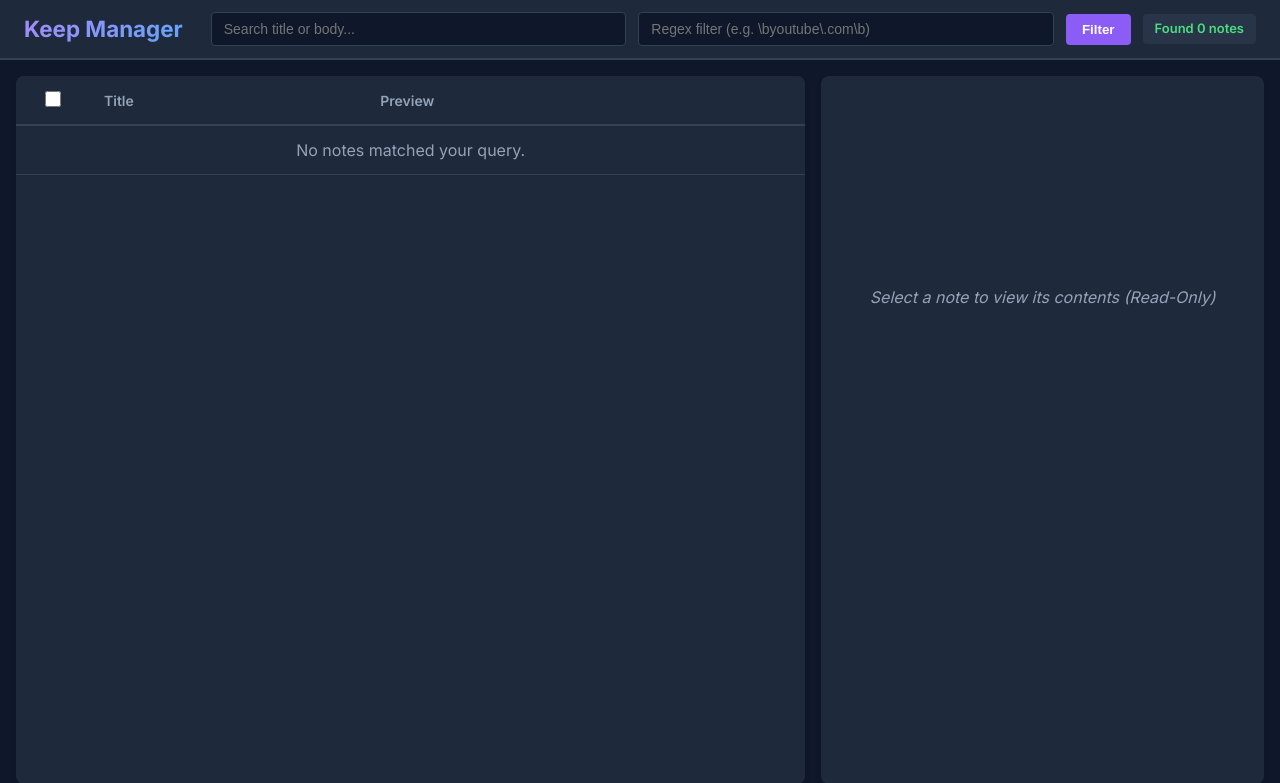
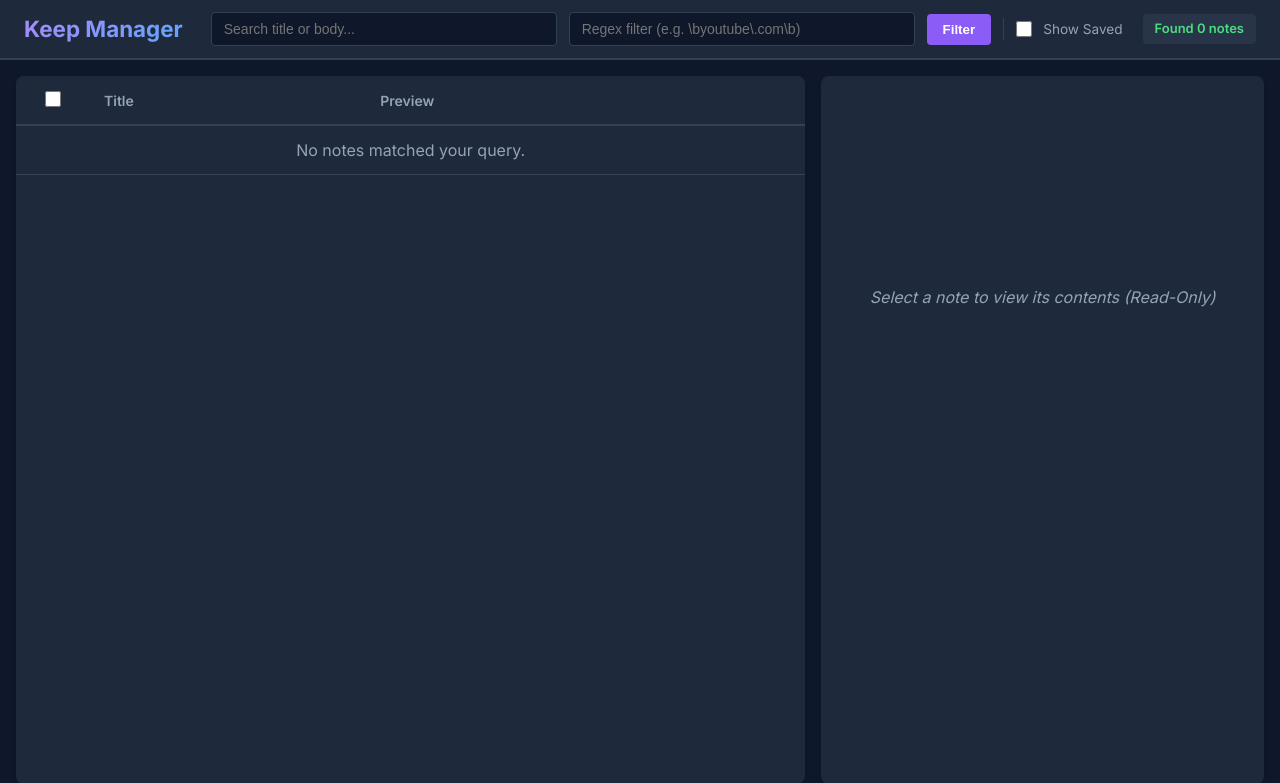
Before and after one commit to alexsmoy/keep-manager, a FastAPI app: page / in a window 1280 px wide. Shown: the top 783 px of the page. Run offline with FastAPI, Linux system fonts and the light colour scheme; data that the repository does not hold is empty.

Commit message:
Add 'save' feature

```diff
--- a/main.py
+++ b/main.py
@@ -24,6 +24,11 @@ os.makedirs("templates", exist_ok=True)
 # Mount static files
 app.mount("/static", StaticFiles(directory="static"), name="static")
 
+@app.on_event("startup")
+async def startup_event():
+    """Start background tasks on application startup."""
+    queue_manager.start_worker()
+
 @app.get("/")
 async def read_index():
     index_path = os.path.join("templates", "index.html")
@@ -43,20 +48,28 @@ class NoteModel(BaseModel):
     snippet: str
     body: str
     has_attachments: bool
+    saved: bool
 
 @app.get("/api/notes")
-async def get_notes(search: str = "", regex: str = ""):
+async def get_notes(search: str = "", regex: str = "", include_saved: bool = False, saved_only: bool = False):
     conn = get_db()
     with conn:
         cursor = conn.cursor()
+
+        base_query = "SELECT id, title, snippet, body, has_attachments, saved FROM notes WHERE trashed = 0"
+        params = []
+
+        if saved_only:
+            base_query += " AND saved = 1"
+        elif not include_saved:
+            base_query += " AND saved = 0"
+
         if search:
-            query = "SELECT id, title, snippet, body, has_attachments FROM notes WHERE trashed = 0 AND (title LIKE ? OR body LIKE ?)"
+            base_query += " AND (title LIKE ? OR body LIKE ?)"
             val = f"%{search}%"
-            cursor.execute(query, (val, val))
-        else:
-            query = "SELECT id, title, snippet, body, has_attachments FROM notes WHERE trashed = 0"
-            cursor.execute(query)
+            params.extend([val, val])
 
+        cursor.execute(base_query, params)
         rows = cursor.fetchall()
 
     notes = [dict(row) for row in rows]
@@ -109,6 +122,20 @@ async def mass_delete(req: DeleteRequest, background_tasks: BackgroundTasks):
 
     user_email = os.environ.get('KEEP_USER_EMAIL')
 
+    # Verify that NONE of the requested notes are "saved"
+    conn = get_db()
+    with conn:
+        cursor = conn.cursor()
+        placeholders = ','.join(['?'] * len(req.note_ids))
+        cursor.execute(f"SELECT id FROM notes WHERE id IN ({placeholders}) AND saved = 1", req.note_ids)
+        saved_notes = [row[0] for row in cursor.fetchall()]
+
+    if saved_notes:
+        raise HTTPException(
+            status_code=400,
+            detail=f"Cannot delete notes because {len(saved_notes)} of them are MARKED AS SAVED. Please unsave them first."
+        )
+
     # Enqueue all notes for background deletion
     queue_manager.enqueue_batch(req.note_ids, user_email)
 
@@ -133,6 +160,43 @@ async def get_queue_status():
     status = queue_manager.get_status()
     return status
 
+@app.put("/api/notes/{note_id:path}/save")
+async def save_note(note_id: str):
+    """Mark a note as saved to prevent accidental deletion and hide it from default view."""
+    conn = get_db()
+    with conn:
+        cursor = conn.cursor()
+        cursor.execute("UPDATE notes SET saved = 1 WHERE id = ?", (note_id,))
+        if cursor.rowcount == 0:
+            raise HTTPException(status_code=404, detail="Note not found")
+    return {"success": True, "note_id": note_id, "saved": True}
+
+@app.delete("/api/notes/{note_id:path}/save")
+async def unsave_note(note_id: str):
+    """Unmark a note as saved."""
+    conn = get_db()
+    with conn:
+        cursor = conn.cursor()
+        cursor.execute("UPDATE notes SET saved = 0 WHERE id = ?", (note_id,))
+        if cursor.rowcount == 0:
+            raise HTTPException(status_code=404, detail="Note not found")
+    return {"success": True, "note_id": note_id, "saved": False}
+
+class BatchSaveRequest(BaseModel):
+    note_ids: List[str]
+    saved: bool
+
+@app.post("/api/action/save")
+async def batch_save_notes(req: BatchSaveRequest):
+    """Toggle saved status for multiple notes."""
+    val = 1 if req.saved else 0
+    conn = get_db()
+    with conn:
+        cursor = conn.cursor()
+        placeholders = ','.join(['?'] * len(req.note_ids))
+        cursor.execute(f"UPDATE notes SET saved = ? WHERE id IN ({placeholders})", [val] + req.note_ids)
+    return {"success": True, "updated": cursor.rowcount}
+
 class FilterModel(BaseModel):
     name: str
     regex: str
--- a/static/app.js
+++ b/static/app.js
@@ -11,6 +11,9 @@ document.addEventListener('DOMContentLoaded', () => {
     const clearSelectionBtn = document.getElementById('clear-selection-btn');
     const statusEl = document.getElementById('status');
     const previewArea = document.getElementById('preview-area');
+    const showSavedToggle = document.getElementById('show-saved-toggle');
+    const batchSaveBtn = document.getElementById('batch-save-btn');
+    const batchUnsaveBtn = document.getElementById('batch-unsave-btn');
 
     // Modal Elements
     const modalOverlay = document.getElementById('modal-overlay');
@@ -37,6 +40,10 @@ document.addEventListener('DOMContentLoaded', () => {
     searchBtn.addEventListener('click', () => loadNotes());
     searchInput.addEventListener('keypress', (e) => { if (e.key === 'Enter') loadNotes(); });
     regexInput.addEventListener('keypress', (e) => { if (e.key === 'Enter') loadNotes(); });
+    showSavedToggle.addEventListener('change', () => loadNotes());
+
+    batchSaveBtn.addEventListener('click', () => performBatchSave(true));
+    batchUnsaveBtn.addEventListener('click', () => performBatchSave(false));
 
     // Modal Event Listeners
     modalCloseBtn.addEventListener('click', closeModal);
@@ -154,9 +161,10 @@ document.addEventListener('DOMContentLoaded', () => {
 
         const search = encodeURIComponent(searchInput.value.trim());
         const regex = encodeURIComponent(regexInput.value.trim());
+        const includeSaved = showSavedToggle.checked;
 
         try {
-            const response = await fetch(`/api/notes?search=${search}&regex=${regex}`);
+            const response = await fetch(`/api/notes?search=${search}&regex=${regex}&include_saved=${includeSaved}`);
             if (!response.ok) {
                 const errData = await response.json();
                 throw new Error(errData.detail || "Failed to load notes");
@@ -164,13 +172,19 @@ document.addEventListener('DOMContentLoaded', () => {
             const data = await response.json();
             notes = data.notes;
 
-            // Clean up selections and active note if they were filtered out
-            const noteIds = new Set(notes.map(n => n.id));
-            if (activeNoteId && !noteIds.has(activeNoteId)) {
+            // Prune selection and reset UI if they are no longer in the list
+            const visibleIds = new Set(notes.map(n => n.id));
+
+            // Clear active preview if the note was filtered out/removed
+            if (activeNoteId && !visibleIds.has(activeNoteId)) {
                 clearPreviewPane();
             }
-            // Keep selected ones even if filtered out, or optionally clear them.
-            // Let's keep them selected so mass delete can still apply.
+
+            // Deselect filtered notes
+            selectedNoteIds.forEach(id => {
+                if (!visibleIds.has(id)) selectedNoteIds.delete(id);
+            });
+            selectAllCheckbox.checked = selectedNoteIds.size > 0 && selectedNoteIds.size === notes.length;
 
             statusEl.textContent = `Found ${notes.length} notes`;
             statusEl.className = 'status-indicator status-ok';
@@ -208,6 +222,7 @@ document.addEventListener('DOMContentLoaded', () => {
                     <input type="checkbox" class="row-checkbox" data-id="${note.id}" ${isSelected ? 'checked' : ''}>
                 </td>
                 <td class="title-col">
+                    ${note.saved ? '<span class="saved-icon" title="Saved Note">⭐ </span>' : ''}
                     ${escapeHTML(note.title) || '<em>Untitled Note</em>'}
                     ${attachmentIndicator}
                 </td>
@@ -252,11 +267,42 @@ document.addEventListener('DOMContentLoaded', () => {
         previewArea.innerHTML = `
             <div class="preview-meta" style="display: flex; justify-content: space-between; align-items: center;">
                 <strong>Read-Only Note Preview</strong>
-                <button id="single-delete-btn" class="danger" style="padding: 0.25rem 0.5rem; font-size: 0.75rem;">🗑️ Delete Note</button>
+                <div class="preview-actions">
+                    <button id="single-save-btn" class="btn-small ${note.saved ? 'btn-outline' : 'btn-primary'}" style="margin-right: 0.5rem;">
+                        ${note.saved ? '⭐ Unsave' : '⭐ Save'}
+                    </button>
+                    <button id="single-delete-btn" class="danger" style="padding: 0.25rem 0.5rem; font-size: 0.75rem;" ${note.saved ? 'disabled title="Unsave to delete"' : ''}>🗑️ Delete Note</button>
+                </div>
             </div>
             <h2 class="preview-title">${escapeHTML(note.title) || '<em>Untitled Note</em>'}</h2>
             <div class="preview-body">${escapeHTML(note.body) || '<em>Empty note body</em>'}</div>
         `;
+
+        // Handle single save/unsave click
+        document.getElementById('single-save-btn').addEventListener('click', async () => {
+            const method = note.saved ? 'DELETE' : 'PUT';
+            try {
+                const resp = await fetch(`/api/notes/${note.id}/save`, { method });
+                if (resp.ok) {
+                    note.saved = !note.saved;
+
+                    // Deselect and reset UI
+                    selectedNoteIds.delete(note.id);
+                    updateActionBar();
+
+                    await loadNotes(); // This will handle hiding if toggle is off
+
+                    // If note is still visible, refresh preview
+                    if (notes.find(n => n.id === note.id)) {
+                        showPreview(note);
+                    } else {
+                        clearPreviewPane();
+                    }
+                }
+            } catch (err) {
+                console.error(err);
+            }
+        });
 
         // Handle single delete click
         document.getElementById('single-delete-btn').addEventListener('click', () => {
@@ -311,9 +357,49 @@ document.addEventListener('DOMContentLoaded', () => {
         if (count > 0) {
             actionBar.style.display = 'flex';
             statusEl.style.display = 'none'; // Hide status when action bar is visible
+
+            // Disable delete if any saved notes are selected
+            const selectedArray = Array.from(selectedNoteIds);
+            const selectedNotes = notes.filter(n => selectedNoteIds.has(n.id));
+            const hasSaved = selectedNotes.some(n => n.saved);
+
+            if (hasSaved) {
+                massDeleteBtn.disabled = true;
+                massDeleteBtn.title = "Unsave selected notes before deleting";
+            } else {
+                massDeleteBtn.disabled = false;
+                massDeleteBtn.title = "";
+            }
         } else {
             actionBar.style.display = 'none';
             statusEl.style.display = 'block'; // Show status when action bar is hidden
+        }
+    }
+
+    async function performBatchSave(isSaving) {
+        if (selectedNoteIds.size === 0) return;
+
+        try {
+            const resp = await fetch('/api/action/save', {
+                method: 'POST',
+                headers: { 'Content-Type': 'application/json' },
+                body: JSON.stringify({
+                    note_ids: Array.from(selectedNoteIds),
+                    saved: isSaving
+                })
+            });
+
+            if (resp.ok) {
+                selectedNoteIds.clear();
+                selectAllCheckbox.checked = false;
+                await loadNotes();
+            } else {
+                const err = await resp.json();
+                showModal('Error', `<p>Batch save failed: ${err.detail || 'Unknown error'}</p>`, 'error');
+            }
+        } catch (err) {
+            console.error(err);
+            showModal('Error', `<p>Network error during batch save: ${err.message}</p>`, 'error');
         }
     }
 
@@ -449,8 +535,8 @@ document.addEventListener('DOMContentLoaded', () => {
 
         const modalType = result.quota_exceeded ? 'warning' : (result.failed > 0 ? 'error' : 'info');
         const modalTitleText = result.quota_exceeded ? 'Quota Limit Reached' :
-                                result.failed > 0 ? 'Deletion Partially Failed' :
-                                'Deletion Complete';
+            result.failed > 0 ? 'Deletion Partially Failed' :
+                'Deletion Complete';
 
         showModal(modalTitleText, bodyHTML, modalType);
     }
--- a/static/style.css
+++ b/static/style.css
@@ -145,6 +145,28 @@ button:disabled {
     font-size: 0.875rem;
     color: var(--text-primary);
     white-space: nowrap;
+}
+
+.header-toggle {
+    display: flex;
+    align-items: center;
+    gap: 0.5rem;
+    padding-left: 0.5rem;
+    border-left: 1px solid var(--border-color);
+    margin-right: 0.5rem;
+}
+
+.header-toggle label {
+    font-size: 0.85rem;
+    color: var(--text-secondary);
+    cursor: pointer;
+    white-space: nowrap;
+}
+
+.saved-icon {
+    color: #fbbf24;
+    font-weight: bold;
+    font-size: 1.1em;
 }
 
 /* Main Split Layout */
@@ -326,8 +348,15 @@ input[type="checkbox"] {
 }
 
 @keyframes pulse {
-    0%, 100% { opacity: 1; }
-    50% { opacity: 0.5; }
+
+    0%,
+    100% {
+        opacity: 1;
+    }
+
+    50% {
+        opacity: 0.5;
+    }
 }
 
 /* Modal Overlay and Dialog */
@@ -347,8 +376,13 @@ input[type="checkbox"] {
 }
 
 @keyframes fadeIn {
-    from { opacity: 0; }
-    to { opacity: 1; }
+    from {
+        opacity: 0;
+    }
+
+    to {
+        opacity: 1;
+    }
 }
 
 .modal-dialog {
@@ -368,6 +402,7 @@ input[type="checkbox"] {
         transform: translateY(-50px);
         opacity: 0;
     }
+
     to {
         transform: translateY(0);
         opacity: 1;
--- a/templates/index.html
+++ b/templates/index.html
@@ -23,9 +23,16 @@
 
             <button id="search-btn">Filter</button>
 
+            <div class="header-toggle">
+                <input type="checkbox" id="show-saved-toggle">
+                <label for="show-saved-toggle">Show Saved</label>
+            </div>
+
             <!-- Action Bar (shows when notes are selected) -->
             <div id="action-bar" class="action-bar-inline" style="display: none;">
                 <span class="selected-text"><strong id="selected-count">0</strong> selected</span>
+                <button id="batch-save-btn" class="btn-small btn-outline">⭐ Save</button>
+                <button id="batch-unsave-btn" class="btn-small btn-outline">Unsave</button>
                 <button id="mass-delete-btn" class="danger btn-small">Delete</button>
                 <button id="clear-selection-btn" class="btn-small btn-outline">Clear</button>
             </div>
```
Also changed, not shown: db.py (+11 -1 lines), queue_manager.py (+39 -2 lines).
